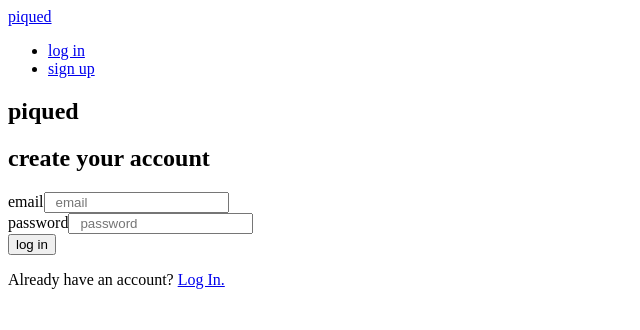
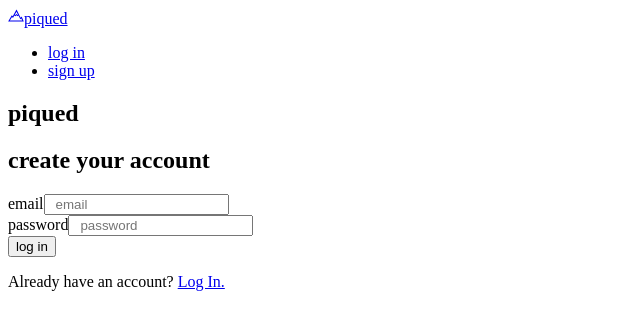
Before and after one commit to najeesimmons/piqued-fe, a Next.js app: page /login in a window 1280 px wide. Shown: the top 330 px of the page, without its empty margins (0-640 px from the left). Built offline with nearby package versions, Linux system fonts and the light colour scheme; no server answers.

Commit message:
fix icon

```diff
--- a/src/components/Navigation/Navigation.js
+++ b/src/components/Navigation/Navigation.js
@@ -2,6 +2,7 @@
 import Link from "next/link";
 import { supabase } from "../../../lib/supabase";
 import { useAuth } from "@/context/AuthContext";
+import { LiaMountainSolid } from "react-icons/lia";
 
 function Navigation() {
   const { user, setUser } = useAuth();
@@ -22,9 +23,11 @@ function Navigation() {
 
   return (
     <nav className="py-2 flex flex-row items-center justify-between font-semibold text-sm">
-      <span className="fond-semibold">
-        <Link href={"/"}>piqued</Link>
-      </span>
+      <Link href="/" className="flex items-center gap-1 font-semibold">
+        <LiaMountainSolid />
+        <span>piqued</span>
+      </Link>
+
       <ul className="flex flex-row gap-2">
         {!user && (
           <>
```
